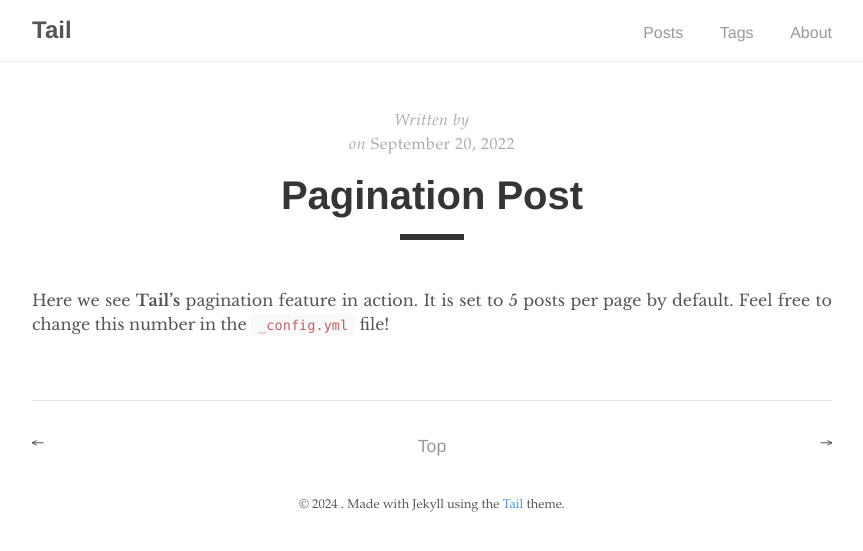
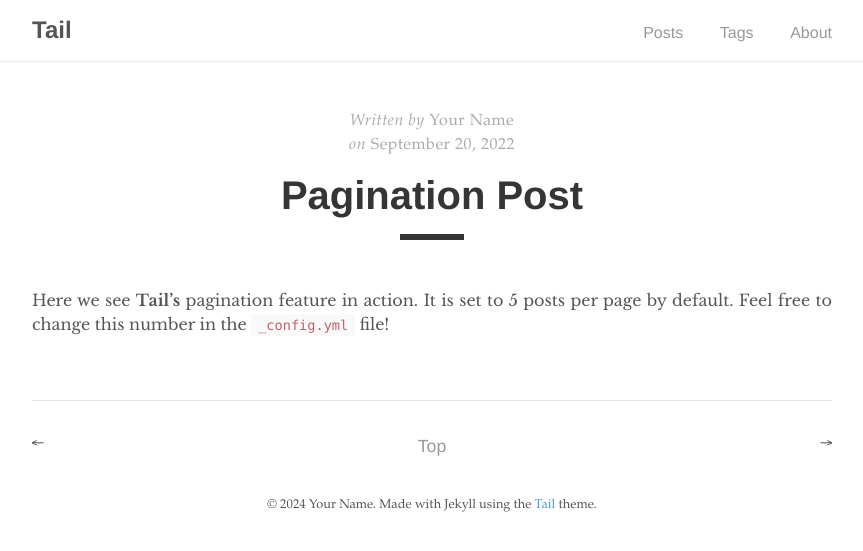
Before and after one commit to jitinnair1/tail, a Jekyll site: the page built from _posts/pagination-post.md, in a window 1280 px wide. Shown: the top 551 px of the page, without its empty margins (208-1071 px from the left). Built offline with Jekyll 4.4.1, drawn with Linux system fonts in a browser that asks for light colours.

```diff
--- a/_config.yml
+++ b/_config.yml
@@ -11,10 +11,19 @@ timezone: Asia/Kolkata
 google_analytics:
 
 # Author
+#   This is the default author name displayed on all posts, can be overridden by setting a different `author: Your Name`
+#   in the frontmatter
 author:
+  name:         Your Name
 
 # Build settings
 markdown:       kramdown
+highlighter: rouge
+
+kramdown:
+  input: GFM
+  syntax_highlighter: rouge
+
 include:
   - _pages
 
```
